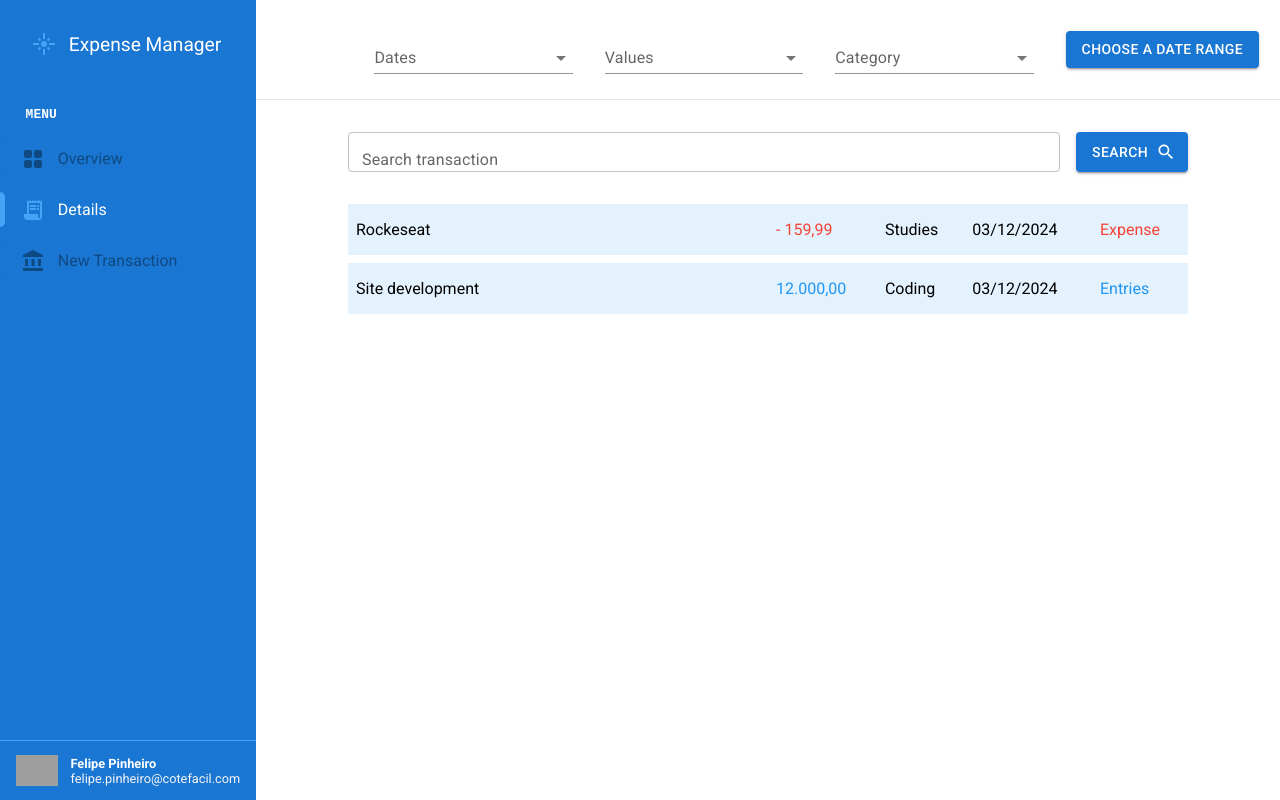
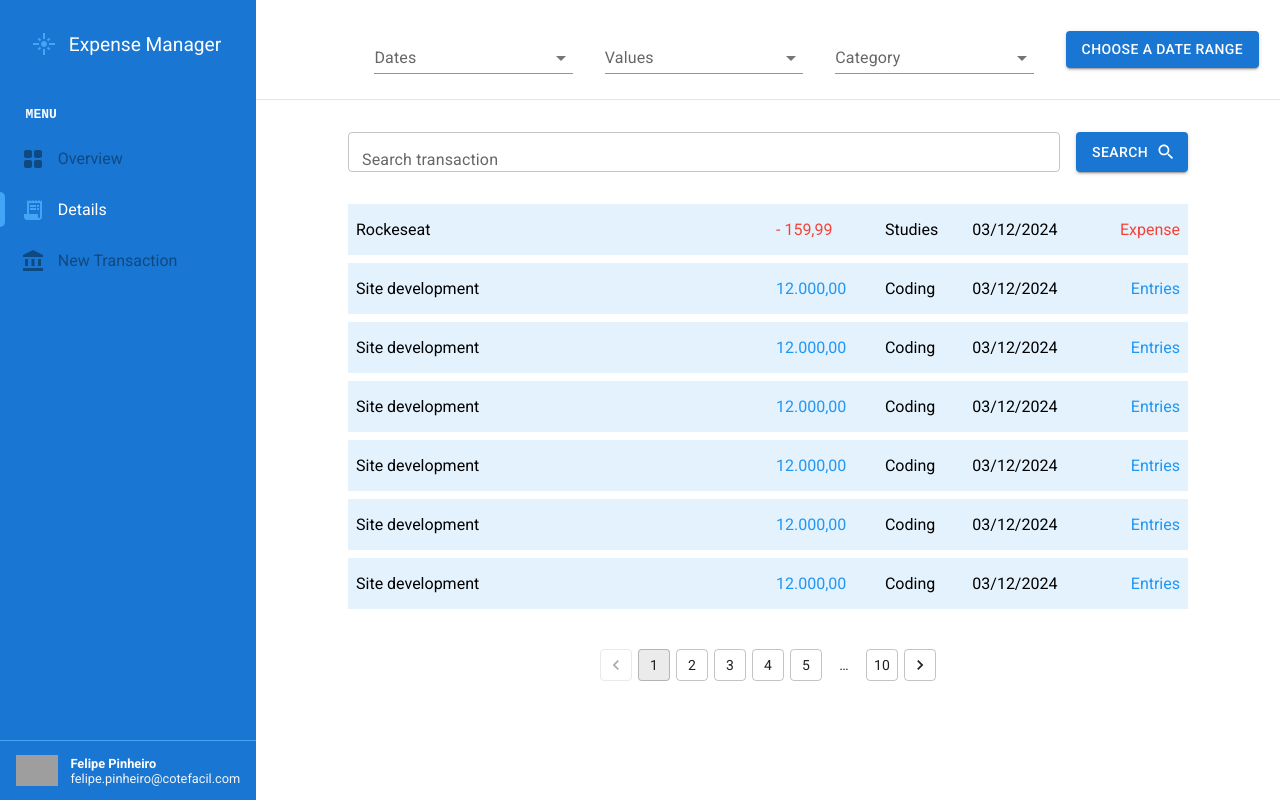
Before and after one commit to FelipePinheiro-dev/expense-manager, a React (Vite) app: page /details in a window 1280 px wide. Built offline with nearby package versions, Linux system fonts and the light colour scheme; grey boxes are pictures that could not be loaded.

Commit message:
feat: will add the new styles the details page as pagination, table and filters

```diff
--- a/src/pages/Details/components/Table/index.tsx
+++ b/src/pages/Details/components/Table/index.tsx
@@ -6,6 +6,7 @@ export function Table() {
     return (
         <TableContainer>
             <tbody>
+
                 <tr>
                     <td>Rockeseat</td>
                     <td><ToggleColor variant='red'>{isExpense && '-'} 159,99</ToggleColor></td>
@@ -21,6 +22,46 @@ export function Table() {
                     <td>03/12/2024</td>
                     <td><ToggleColor variant='blue'>Entries</ToggleColor></td>
                 </tr>
+
+                <tr>
+                    <td>Site development</td>
+                    <td><ToggleColor variant='blue'>12.000,00</ToggleColor></td>
+                    <td>Coding</td>
+                    <td>03/12/2024</td>
+                    <td><ToggleColor variant='blue'>Entries</ToggleColor></td>
+                </tr>
+
+                <tr>
+                    <td>Site development</td>
+                    <td><ToggleColor variant='blue'>12.000,00</ToggleColor></td>
+                    <td>Coding</td>
+                    <td>03/12/2024</td>
+                    <td><ToggleColor variant='blue'>Entries</ToggleColor></td>
+                </tr>
+
+                <tr>
+                    <td>Site development</td>
+                    <td><ToggleColor variant='blue'>12.000,00</ToggleColor></td>
+                    <td>Coding</td>
+                    <td>03/12/2024</td>
+                    <td><ToggleColor variant='blue'>Entries</ToggleColor></td>
+                </tr>
+
+                <tr>
+                    <td>Site development</td>
+                    <td><ToggleColor variant='blue'>12.000,00</ToggleColor></td>
+                    <td>Coding</td>
+                    <td>03/12/2024</td>
+                    <td><ToggleColor variant='blue'>Entries</ToggleColor></td>
+                </tr>
+
+                <tr>
+                    <td>Site development</td>
+                    <td><ToggleColor variant='blue'>12.000,00</ToggleColor></td>
+                    <td>Coding</td>
+                    <td>03/12/2024</td>
+                    <td><ToggleColor variant='blue'>Entries</ToggleColor></td>
+                </tr>
             </tbody>
         </TableContainer>
     )
--- a/src/pages/Details/components/Table/styles.ts
+++ b/src/pages/Details/components/Table/styles.ts
@@ -22,6 +22,10 @@ export const TableContainer = styled.table`
         td:first-child {
             width: 50%;
         }
+
+        td:last-child {
+            text-align: end;
+        }
     }
 `
 
--- a/src/pages/Details/index.tsx
+++ b/src/pages/Details/index.tsx
@@ -5,6 +5,9 @@ import { DetailsContainer, SearchContainer } from './styles'
 import { Table } from './components/Table'
 import { Search } from '@mui/icons-material'
 import { useState } from 'react'
+import { Pagination } from '@mui/material'
+import { Stack } from '@mui/material'
+
 
 export function Details() {
     const [ loading, setLoading ] = useState(false)
@@ -39,6 +42,10 @@ export function Details() {
             </SearchContainer>
 
             <Table/>
+
+            <Stack spacing={2} className='stack'>
+                <Pagination count={10} variant='outlined' shape='rounded'/>
+            </Stack>
         </DetailsContainer>
     )
 }
--- a/src/pages/Details/styles.ts
+++ b/src/pages/Details/styles.ts
@@ -1,7 +1,12 @@
 import styled from '@emotion/styled'
 
 export const DetailsContainer = styled.div`
-
+    .stack {
+        display: flex;
+        align-items: center;
+        max-width: 52.5rem;
+        margin: 2rem auto;
+    }
 `
 
 export const SearchContainer = styled.div`
```
